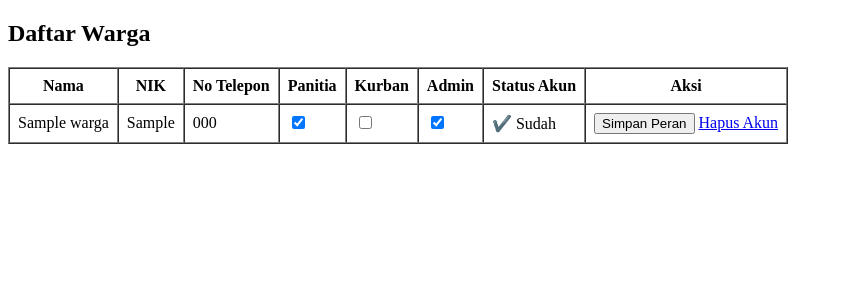
After one commit to Sultonol/PemrogramanWeb, a PHP site: page /app/Views/Component/kelola-user.php in a window 1280 px wide. The commit adds this page. Shown: the top 300 px of the page, without its empty margins (0-843 px from the left). Run offline with PHP 8.4, Linux system fonts and the light colour scheme; tables that the repository leaves empty or names only in its code hold one stand-in row (values such as "Sample post").

Commit message:
sudah bisa kelola user

```diff
--- a/app/Database/Database.php
+++ b/app/Database/Database.php
@@ -2,7 +2,7 @@
 class Database {
     private $host = "localhost";
     private $users = "root";
-    private $password = "sulton2495";
+    private $password = "";
     private $database = "db_qurban";
     public $koneksi;
 
--- /dev/null
+++ b/app/Views/Component/kelola-user.php
@@ -0,0 +1,67 @@
+<?php
+require_once __DIR__ . '/../../models/Kelola-user.php';
+
+$model = new KelolaUserModel();
+$data_warga = $model->getAllWargaWithUserStatus();
+?>
+
+<!DOCTYPE html>
+<html lang="id">
+<head>
+    <meta charset="UTF-8" />
+    <title>Kelola User</title>
+</head>
+<body>
+
+<a href=""></a>
+<h2>Daftar Warga</h2>
+
+<?php if (isset($_GET['success'])): ?>
+    <p style="color: green;"><?= htmlspecialchars($_GET['success']) ?></p>
+<?php endif; ?>
+
+<table border="1" cellpadding="8" cellspacing="0">
+    <thead>
+        <tr>
+            <th>Nama</th>
+            <th>NIK</th>
+            <th>No Telepon</th>
+            <th>Panitia</th>
+            <th>Kurban</th>
+            <th>Admin</th>
+            <th>Status Akun</th>
+            <th>Aksi</th>
+        </tr>
+    </thead>
+    <tbody>
+    <?php while ($row = $data_warga->fetch_assoc()) : ?>
+        <tr>
+          <form method="POST" action="../app/Controllers/ProsesUbahPeranController.php">
+                <td><?= htmlspecialchars($row['nama']) ?></td>
+                <td><?= htmlspecialchars($row['nik']) ?></td>
+                <td><?= htmlspecialchars($row['no_telepon']) ?></td>
+
+                <td><input type="checkbox" name="is_panitia" <?= $row['is_panitia'] ? 'checked' : '' ?>></td>
+                <td><input type="checkbox" name="is_kurban" <?= $row['is_kurban'] ? 'checked' : '' ?>></td>
+                <td><input type="checkbox" name="is_admin" <?= $row['is_admin'] ? 'checked' : '' ?>></td>
+
+                <td><?= $row['user_id'] ? '✔️ Sudah' : '❌ Belum' ?></td>
+
+                <td>
+                    <input type="hidden" name="warga_id" value="<?= $row['id'] ?>">
+                    <button type="submit">Simpan Peran</button>
+                    <?php if ($row['user_id']) : ?>
+                        <a href="../Controllers/ProsesHapusUserController.php?id=<?= $row['user_id'] ?>" onclick="return confirm('Yakin ingin hapus akun ini?')">Hapus Akun</a>
+                    <?php else : ?>
+                        <a href="form_tambah_user.php?warga_id=<?= $row['id'] ?>">Tambah Akun</a>
+                    <?php endif; ?>
+                </td>
+
+            </form>
+        </tr>
+    <?php endwhile; ?>
+    </tbody>
+</table>
+
+</body>
+</html>
--- /dev/null
+++ b/app/models/Kelola-user.php
@@ -0,0 +1,28 @@
+<?php
+require_once __DIR__ . '/../Database/Database.php';
+
+class KelolaUserModel {
+    private $conn;
+
+    public function __construct() {
+        $db = new Database();
+        $this->conn = $db->getConnection();
+    }
+
+    public function getAllWargaWithUserStatus() {
+        $query = "SELECT w.*, u.id AS user_id FROM warga w
+                  LEFT JOIN users u ON w.id = u.warga_id";
+        $result = $this->conn->query($query);
+        if (!$result) {
+            die("Query error: " . $this->conn->error);
+        }
+        return $result;
+    }
+
+    public function updatePeran($warga_id, $is_panitia, $is_kurban, $is_admin) {
+        $query = "UPDATE warga SET is_panitia = ?, is_kurban = ?, is_admin = ? WHERE id = ?";
+        $stmt = $this->conn->prepare($query);
+        $stmt->bind_param("iiii", $is_panitia, $is_kurban, $is_admin, $warga_id);
+        return $stmt->execute();
+    }
+}
```
Also changed, not shown: Public/index.php (+12 -31 lines), app/Controllers/ProsesHapusUserController.php (added, +27 -0 lines), app/Controllers/ProsesUbahPeranController.php (added, +26 -0 lines), app/Views/dashboard.php (+7 -0 lines).
